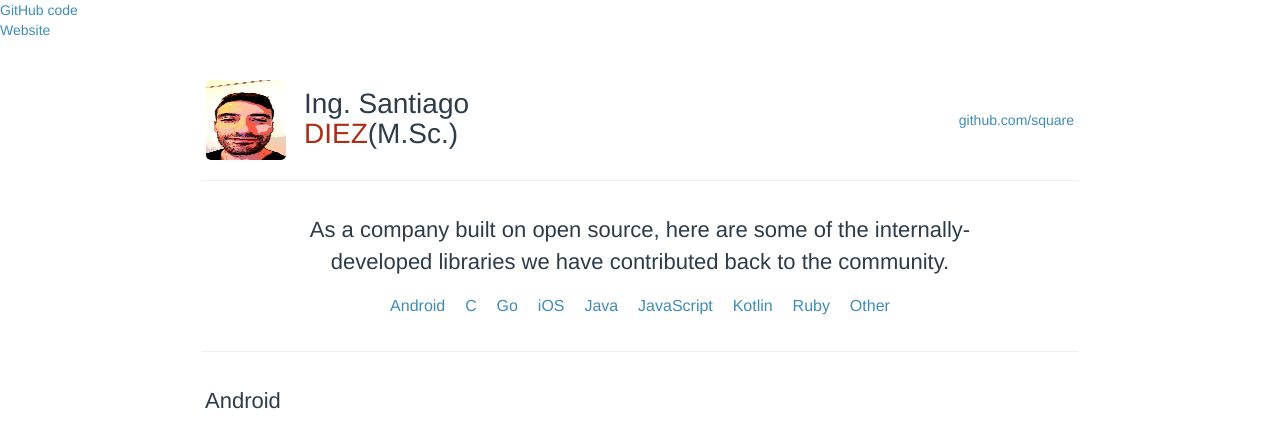
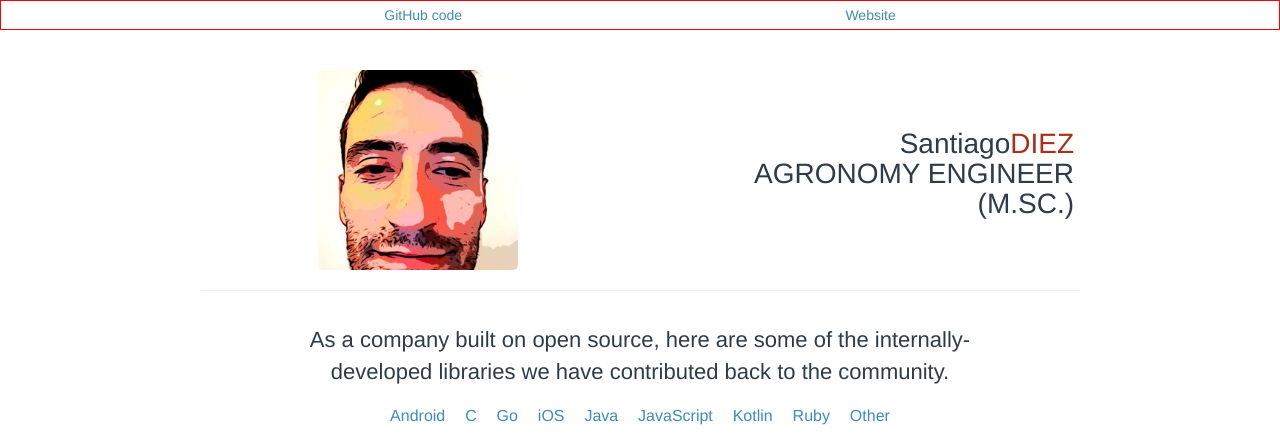
Before and after one commit to santiagodiez/SantiagoDiez.github.io, a plain HTML site: page index.html in a window 1280 px wide. Shown: the top 441 px of the page. Drawn offline with Linux system fonts and the light colour scheme; a web font is replaced by a local one.

Commit message:
Avances en header y hero

```diff
--- a/css/estilos.css
+++ b/css/estilos.css
@@ -17,9 +17,12 @@ ol, ul {
   color:#AD2E17;
   font-weight: 500;
 }
-.header-contact{
+.header_contact ul{
   display: flex;
-  justify-content: space-between;
+  justify-content:space-evenly;
+  border: 1px solid red;
+  align-items: center;
+  height: 30px;
 }
 table {
   border-collapse: collapse;
@@ -340,7 +343,9 @@ p {
   float: left;
   padding-top: 2.85714em;
   padding-bottom: 0.92857em;
-  width: 100%}
+  width: 100%;
+  display: flex;
+}
 .profile-logo {
   *zoom: 1;
   min-height: 80px;
@@ -359,22 +364,25 @@ p {
   -ms-border-radius: 5px;
   -o-border-radius: 5px;
   border-radius: 5px;
-  display: inline-block;
-  height: 80px;
+ /*  display: inline-block; */
+  height: 100%;
   text-decoration: none;
   vertical-align: middle;
-  width: 80px;
+  width: 100%;
+  object-fit: cover;
+  margin: 0 auto;
 }
 .profile-logo [data-picture] {
   float: left;
 }
 .profile-logo-image {
   float: left;
-  height: 80px;
+  height: 200px;
   margin-bottom: 0.5em;
   margin-left: auto;
   margin-right: auto;
-  width: 80px;
+  width: 200px;
+
 }
 .profile-name {
   font-size: 2em;
@@ -393,8 +401,9 @@ p {
   display: box;
   font-weight: 300;
   min-height: 2.57143em;
-  margin-left: 98px;
+  margin-left: 0px;
   margin-top: 0.03571em;
+  text-align: right;
 }
 .profile-name h1 {
   line-height: 1.07143em;
@@ -2013,7 +2022,7 @@ p {
     width: 48.84793%;
     float: left;
     margin-right: 2.30415%;
-    display: inline;
+    display: flex;
   }
   .profile-summary {
     min-height: 80px;
--- a/index.html
+++ b/index.html
@@ -10,10 +10,10 @@
   </head>
   <body>
     <header>
-      <nav >
-        <ul class="header-contac">
+      <nav class="header_contact">
+        <ul >
           <li >
-            <a href="">GitHub code</a>
+            <a href="https://github.com/santiagodiez">GitHub code</a>
           </li>
           </li>
             <a href="">Website</a>
@@ -26,17 +26,17 @@
         <section class="profile-masthead" id="masthead">
           <header class="profile-logo">
             <div class="profile-logo-image">
-              <img alt="Foto de perfil" src="images/Foto_perfil.jpg" />
-            </div>
-            <div class="profile-name">
-              <h1>Ing. Santiago <strong class="surname">DIEZ</strong>(M.Sc.)</h1>
+              <img alt="Foto de perfil" src="images/Foto_perfil.jpg"/>
             </div>
           </header>
-          <aside class="profile-summary">
-            <div class="summary-location summary-module">
-              <a href="http://github.com/square">github.com/square</a>
-            </div>
-          </aside>
+
+
+              <div class="profile-name">
+                <h1>Santiago<strong class="surname">DIEZ</strong> <br>
+                  AGRONOMY ENGINEER (M.SC.)</h1>
+
+              </div>
+
         </section>
 
         <section class="profile-content" id="content">
```
